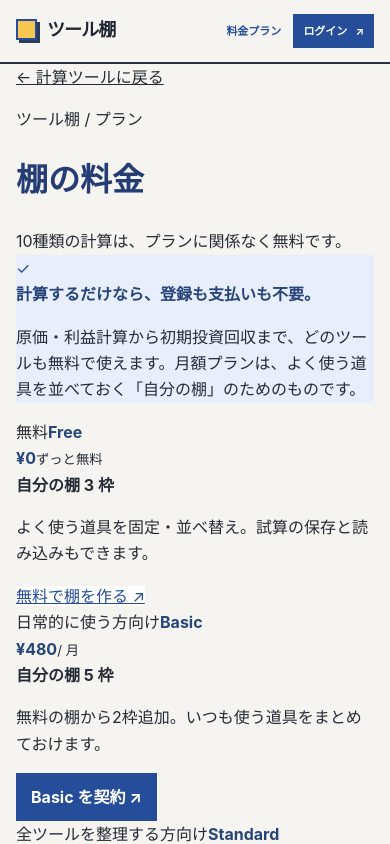
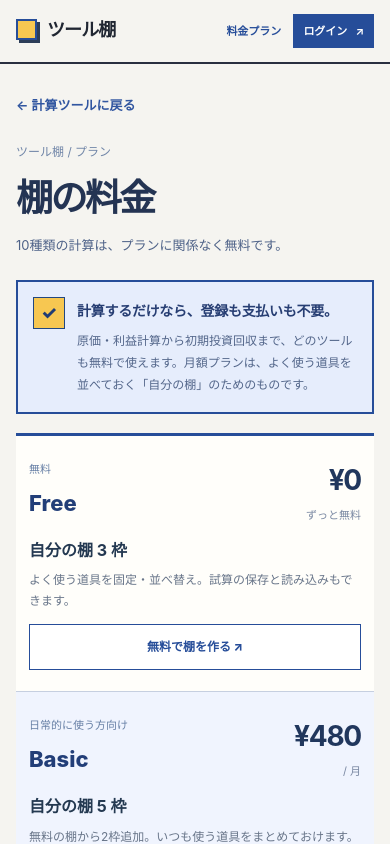
Before and after one commit to takkun-studio/tool-shelf, a React (Vite) app: page /pricing in a window 390 px wide. Shown: the top 844 px of the page. Built offline with nearby package versions, Linux system fonts and the light colour scheme; no server answers.

Commit message:
Finish price-list styling and align the real mini calculator toolbar

```diff
--- a/src/studio.css
+++ b/src/studio.css
@@ -205,3 +205,55 @@ footer.shelf-site-footer .shelf-footer-brand{color:#264d99}
   .handy-search input{font-size:11px}
 }
 @media(prefers-reduced-motion:reduce){html{scroll-behavior:auto}}
+
+
+/* Subscription comparison: same stationery UI and useful information density. */
+.handy-mini header.handy-mini-bar {
+  height:43px;max-width:none;margin:0;width:100%;justify-content:flex-start;
+  padding:0 16px;align-items:center;border-bottom:1px solid #d2d3d2;
+}
+.handy-directory-title>div{min-width:0}
+.ledger-price-page{max-width:1090px;margin:0 auto;padding:40px 0 48px}
+.ledger-price-back{font-size:13px;color:#3156a0;text-decoration:none;font-weight:750}
+.ledger-price-heading{margin:28px 0 30px}
+.ledger-price-heading p{font-size:12px;margin:0 0 13px;color:#7186a8}
+.ledger-price-heading h1{font-size:clamp(36px,4vw,48px);letter-spacing:-.07em;line-height:1.3;color:#243453;font-family:"Hiragino Mincho ProN","Yu Mincho",serif;margin:0 0 8px}
+.ledger-price-heading>span{font-size:13px;color:#4e6288}
+.ledger-price-fact{display:flex;align-items:flex-start;gap:14px;border:2px solid #264d99;background:#e6edfc;padding:18px 23px;margin:0 0 30px}
+.ledger-price-fact>span{display:flex;align-items:center;justify-content:center;flex-shrink:0;background:#f7c751;border:1px solid #224780;width:32px;height:32px;font-size:18px;color:#213c74;font-weight:850}
+.ledger-price-fact strong{font-size:15px;color:#273e73;letter-spacing:-.02em}
+.ledger-price-fact p{font-size:12px;color:#53668a;line-height:1.85;margin:7px 0 0}
+.ledger-prices{border-top:3px solid #264d99}
+.ledger-price-option{display:grid;grid-template-columns:1.05fr .75fr 2fr 190px;gap:20px;align-items:center;border-bottom:1px solid #c6cfe0;padding:28px 15px;background:#fffefa}
+.ledger-price-option:nth-child(even){background:#f0f4fe}
+.ledger-price-name span{display:block;font-size:11px;color:#6880a6;margin-bottom:7px}
+.ledger-price-name strong{font-size:24px;color:#223e78;font-weight:850}
+.ledger-price-value strong{font-size:28px;color:#21375d;letter-spacing:-.045em}
+.ledger-price-value small{display:block;font-size:11px;color:#7a88a2;margin-top:3px}
+.ledger-price-features strong{font-size:16px;color:#243951}
+.ledger-price-features p{font-size:12px;color:#687589;line-height:1.7;margin:7px 0 0}
+.ledger-price-action{display:flex;align-items:center;justify-content:center;text-align:center;text-decoration:none;background:#264d99;border:1px solid #264d99;color:#fff;font-size:12px;font-weight:800;padding:12px 10px;min-height:44px;border-radius:0}
+.ledger-price-action:hover:not(:disabled){background:#193c85;color:#fff}
+.ledger-price-action--light{background:#fff;color:#264d99}
+.ledger-price-action--light:hover{background:#e6edfc;color:#264d99}
+.ledger-price-terms{padding-top:24px}
+.ledger-price-terms p{font-size:12px;color:#66768d;line-height:1.8;margin:0 0 9px}
+@media(max-width:920px){
+  .ledger-price-option{grid-template-columns:1fr .8fr 2fr;gap:13px}
+  .ledger-price-action{grid-column:3;justify-self:stretch}
+}
+@media(max-width:700px){
+  .handy-directory-title{align-items:flex-start;flex-direction:column;gap:9px}
+  .handy-directory-title h2{font-size:30px}
+  .handy-directory-title>p{font-size:11px}
+  .ledger-price-page{padding:27px 0 28px}
+  .ledger-price-heading{margin:25px 0 22px}
+  .ledger-price-heading h1{font-size:37px}
+  .ledger-price-fact{padding:15px;gap:12px;margin-bottom:19px}
+  .ledger-price-fact strong{font-size:14px}
+  .ledger-price-option{grid-template-columns:1fr 1fr;gap:13px 15px;padding:21px 13px}
+  .ledger-price-name strong{font-size:22px}
+  .ledger-price-value{text-align:right}
+  .ledger-price-features{grid-column:1/-1}
+  .ledger-price-action{grid-column:1/-1;justify-self:stretch}
+}
```
